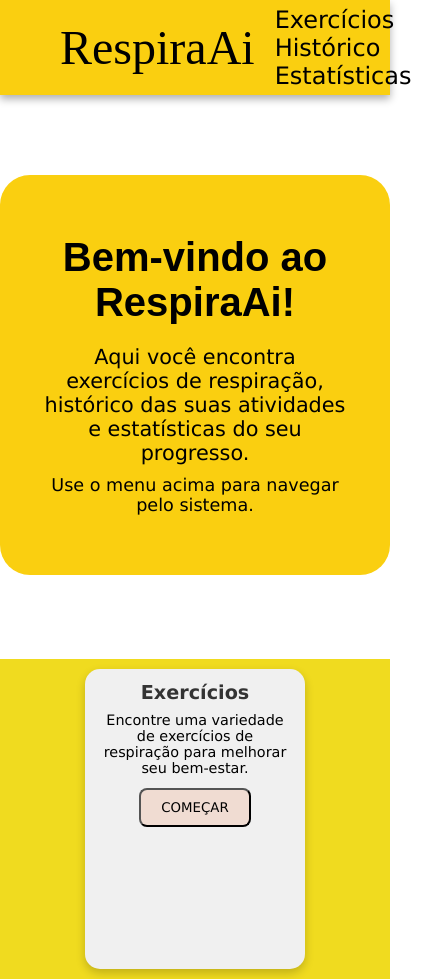
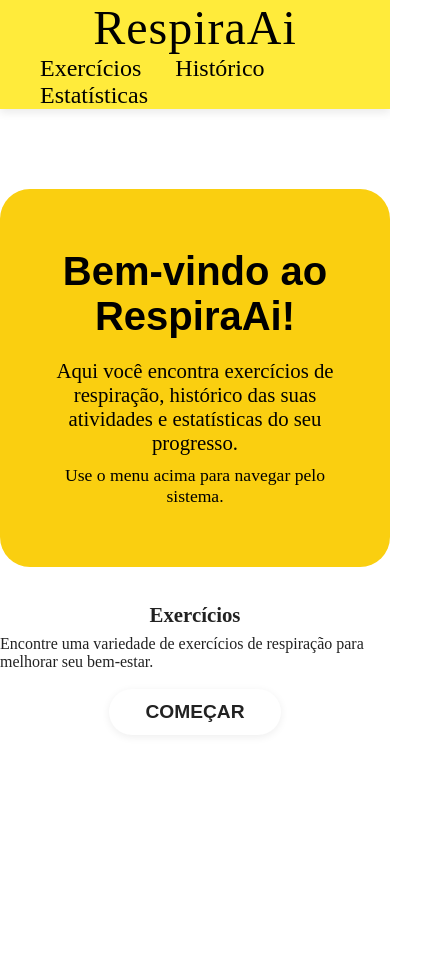
Before and after one commit to luizhenriquesccp/RespiraAi, a plain HTML site: page templates/index.html in a window 390 px wide. Shown: the whole page, 424 px wide, since content can reach past the window. After the commit the page ends 844 px from the top, so only its background shows below. Drawn offline with Linux system fonts and the light colour scheme.

Commit message:
Diminuindo a quantidade de css.

```diff
--- a/static/css/styles.css
+++ b/static/css/styles.css
@@ -1,64 +1,155 @@
 * {
   margin: 0;
-  font-family: 'Lucida Sans', 'Lucida Sans Regular', 'Lucida Grande', 'Lucida Sans Unicode', Geneva, Verdana, sans-serif;
+  padding: 0;
+  box-sizing: border-box;
 }
-header {
-  background-color: rgb(250, 207, 16);
-  color: black;
-  box-shadow: 0 4px 8px rgba(0, 0, 0, 0.315);
+body {
+  background: #fff;
+  min-height: 100vh;
 }
-header h1 {
-  padding: 20px;
-  font-size: 5vw;
+.nav-bar {
+  background: #ffeb3b;
+  color: #000;
+  display: flex;
+  justify-content: space-between;
+  align-items: center;
+  padding: 0 60px;
+  height: 90px;
+  box-shadow: 0 4px 8px rgba(0, 0, 0, 0.08);
 }
-header nav {
-
-    padding-bottom: 2px;
+.nav-bar h1 {
+  font-family: "Times New Roman", Times, serif;
+  font-size: 3.2em;
+  font-weight: normal;
+  letter-spacing: 1px;
 }
-
-.portfolio {
-  background-color: #f0db1f;
-  margin-top: 10vh;
-  flex-wrap: wrap;
-  text-align: center;
-  justify-content: center;
+.nav-bar .menu-links a {
+  margin-left: 36px;
+  text-decoration: none;
+  color: #222;
+  font-size: 1.6em;
+  font-family: Arial, Helvetica, sans-serif;
+  transition: color 0.2s;
+}
+.nav-bar .menu-links a:hover {
+  color: #e4b827;
+  text-decoration: underline;
+}
+.hero {
+  position: relative;
+  width: 100%;
+  height: 60vh;
+  min-height: 250px;
+  max-height: 200vh;
+}
+.hero h2 {
+  font-size: 2.5em;
+  font-family: Arial, Helvetica, sans-serif;
+  font-weight: bold;
+  margin: 20px;
+  color: #222;
+}
+.hero p {
+  font-size: 1.2em;
+  margin: 12px;
+  color: #222;
 }
 .cards {
-  display: inline-block;
-  vertical-align: top;
-  width: 220px;
-  height: 300px;
-  margin: 10px;
-  background-color: #f0f0f0;
-  border-radius: 15px;
-  box-shadow: 0px 4px 10px rgba(0,0,0,0.2);
-  overflow: hidden;
+  margin-top: 36px;
+  background: transparent;
+  box-shadow: none;
+  border-radius: 0;
+  padding: 0;
+  display: flex;
+  flex-direction: column;
+  align-items: center;
 }
-.cards img {
-  width: 100%;
-  height: 150px;
-  object-fit: cover;
-}
-.cards h4{
-  margin: 12px 0 8px 0;
-  font-size: 1.2em;
-  color: #333;
+.cards h4 {
+  font-size: 1.3em;
+  margin-bottom: 8px;
+  color: #222;
+  font-weight: bold;
 }
 .cards p {
-  margin: 0 12px 12px 12px;
-  font-size: 0.9em;
-  color: #000000;
-}
-.cards:hover {
-  transform: scale(1.05);
-  transition: transform 0.3s ease;
+  font-size: 1em;
+  margin-bottom: 18px;
+  color: #222;
 }
 .act {
-  background-color: #f0dcd2;
-  padding: 10px 20px;
-  border-radius: 8px;
+  background: #fff;
+  color: #222;
+  border: none;
+  padding: 12px 36px;
+  border-radius: 30px;
+  font-size: 1.2em;
+  font-weight: bold;
+  box-shadow: 0 2px 8px rgba(0, 0, 0, 0.07);
+  cursor: pointer;
+  transition: background 0.2s, color 0.2s;
 }
 .act:hover {
-  background-color: #e4b827;
+  background: #e4b827;
+  color: #fff;
+}
+@media (max-width: 700px) {
+  .nav-bar {
+    flex-direction: column;
+    height: auto;
+    padding: 20px 10px;
+  }
+  .hero {
+    max-width: 95vw;
+    padding: 24px 8vw;
+  }
+}
+.historico-main-content {
+  max-width: 900px;
+  margin: 50px auto;
+  padding: 0 20px;
+}
+.historico-main-content h1 {
+  font-family: Arial, sans-serif;
+  font-size: 28px;
+  font-weight: 800;
+  color: #333;
+  margin-bottom: 30px;
+}
+.tabela-praticas-container {
+  border: 1px solid #ccc;
+  border-radius: 10px;
+  overflow: hidden;
+  background-color: #fff;
+}
+.tabela-praticas {
+  width: 100%;
+  border-collapse: collapse;
+  text-align: center;
+}
+.tabela-praticas th {
+  font-family: Arial, sans-serif;
+  font-weight: bold;
+  color: #333;
+  padding: 15px;
+  background-color: #f7f7f7;
+  border-bottom: 1px solid #eee;
+  border-right: 1px solid #eee;
+}
+.tabela-praticas th:last-child {
+  border-right: none;
+}
+.tabela-praticas td {
+  padding: 15px;
+  border-bottom: 1px solid #eee;
+  border-right: 1px solid #eee;
+  color: #555;
+}
+.tabela-praticas td:last-child {
+  border-right: none;
+}
+.tabela-praticas tbody tr:hover {
+  background-color: #fffbe6;
   cursor: pointer;
 }
+.tabela-praticas tbody tr:last-child td {
+  border-bottom: none;
+}
```
Also changed, not shown: static/css/h.css (deleted, +0 -106 lines).
